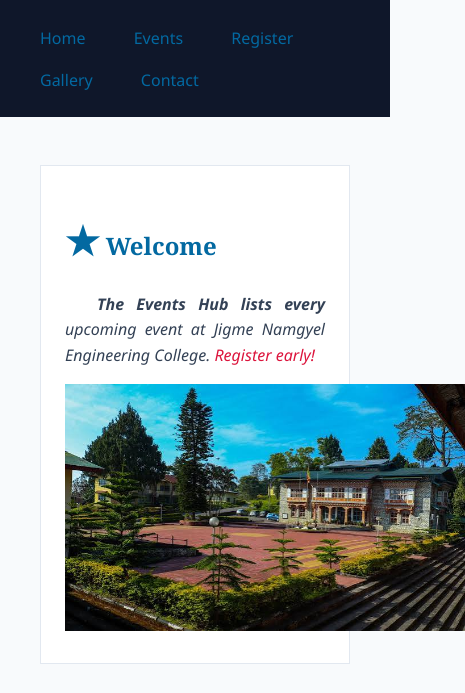
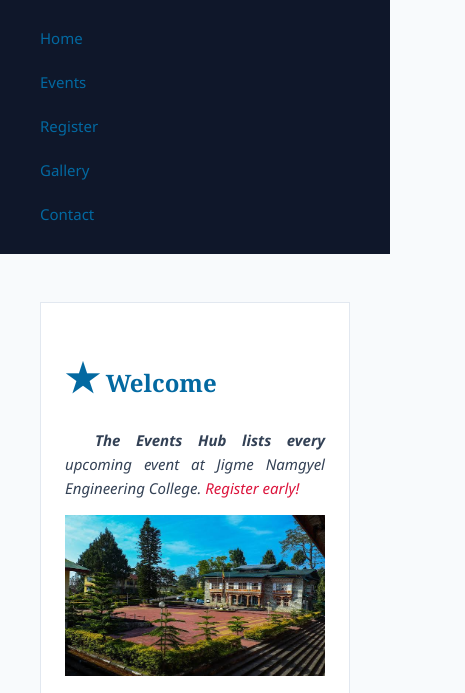
Before and after one commit to wangda-collab/event_hub, a plain HTML site: page index.html in a window 390 px wide. Shown: the part 92-785 px from the top of the page, 465 px wide, since content can reach past the window. Drawn offline with Linux system fonts and the light colour scheme.

Commit message:
Add remaining HTML pages, CSS, styles, and wireframes

```diff
--- a/css/styles.css
+++ b/css/styles.css
@@ -115,3 +115,13 @@
  .admin-only { display: none; }
  .badge { display: inline; }
  .event-card { display: block; }
+
+ img { max-width: 100%; height: auto; }
+
+ @media (max-width: 600px) {
+   nav a {
+  display: block;
+  margin: 4px 0;
+   }
+   body { font-size: 15px; }
+ }
```
